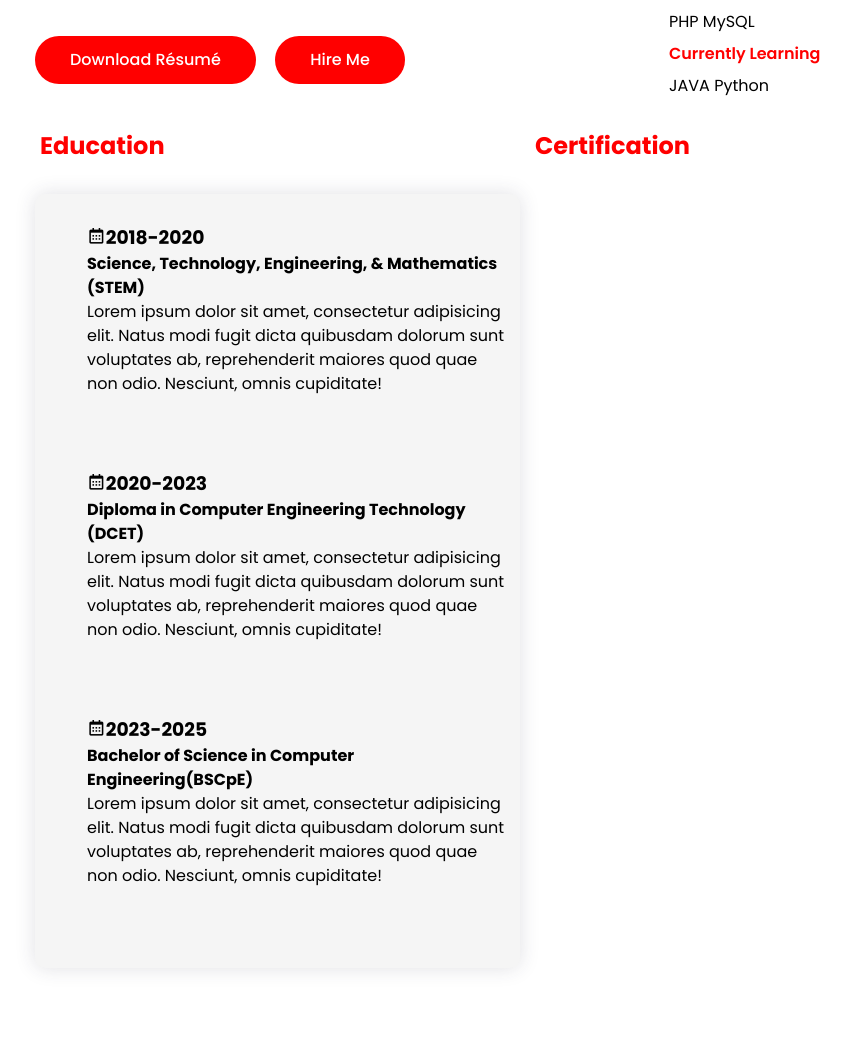
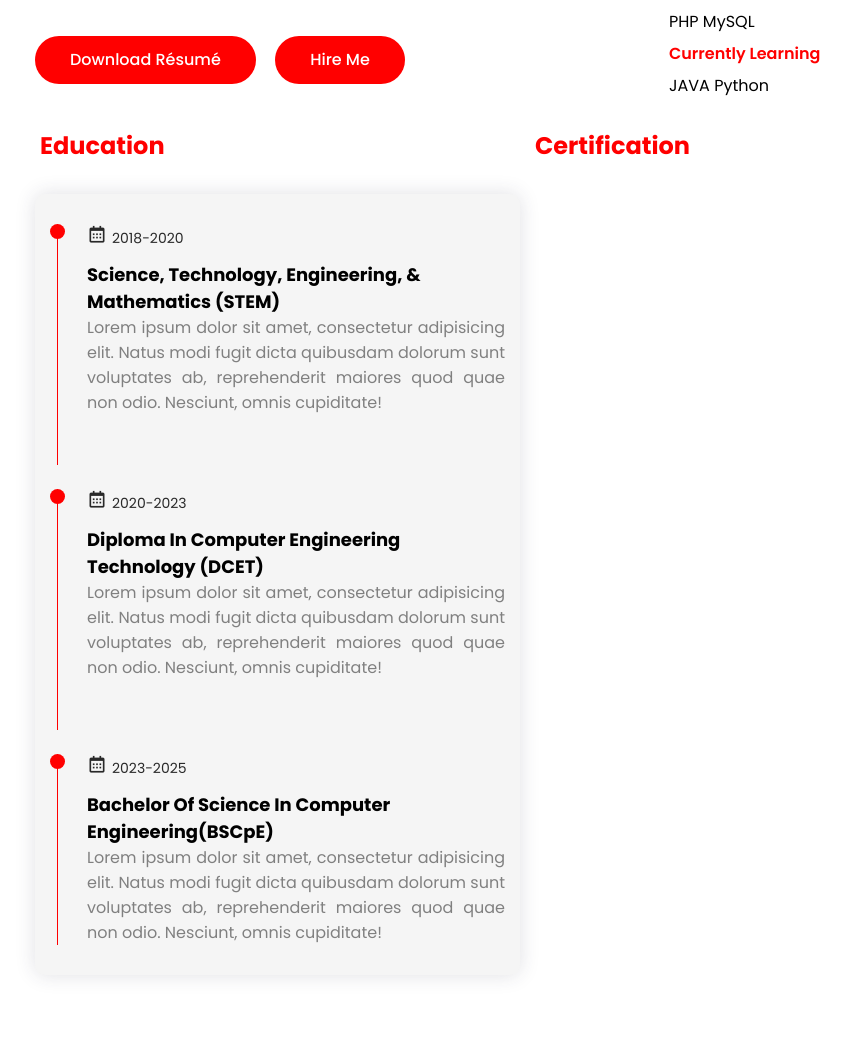
Before and after one commit to V3Xui/Web-Portfolio, a PHP site: page / in a window 1280 px wide. Shown: the part 1215-2260 px from the top of the page, without its empty margins (250-1101 px from the left). Before the commit the page ends 2186 px from the top, so only its background shows below. Run offline with PHP 8.4, Linux system fonts and the light colour scheme.

Commit message:
New Content

```diff
--- a/css/style.css
+++ b/css/style.css
@@ -45,7 +45,7 @@ section{
 }
 
 .hidden{
-/*     display: none !important; */
+    /* display: none !important; */
 }
 
 .main-content{
@@ -446,3 +446,53 @@ h3.my-profession{
     padding-bottom: 50px;
 
 }
+
+.timeline-item:last-child{
+    padding-bottom: 0;
+}
+
+.timeline-item::before{
+    content: "";
+    width: 1px;
+    position: absolute;
+    height: 100%;
+    left: 7px;
+    top: 0;
+    bottom: 0;
+    background-color: red;
+}
+
+.circle-dot{
+    position: absolute;
+    left: 0;
+    top: 0;
+    height: 15px;
+    width: 15px;
+    border-radius: 50%;
+    background-color: red;
+}
+
+.timeline-date{
+    font-weight: 400;
+    font-size: 14px;
+    margin-bottom: 12px;
+    color: #292929;
+}
+
+.timeline-date i{
+    margin-right: 5px;
+    font-size: 20px;
+}
+
+.timeline-title{
+    font-weight: 700;
+    font-size: 18px;
+    text-transform: capitalize;
+}
+
+.timeline-text{
+    line-height: 25px;
+    font-size: 16px;
+    text-align: justify;
+    color: gray;
+}
```
